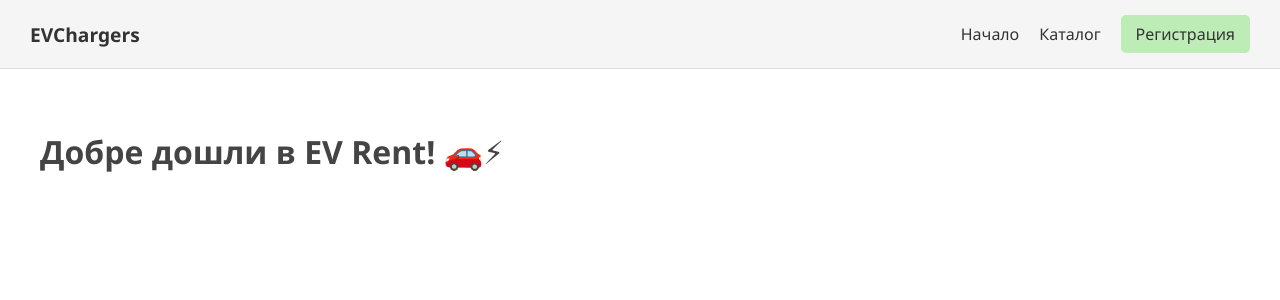
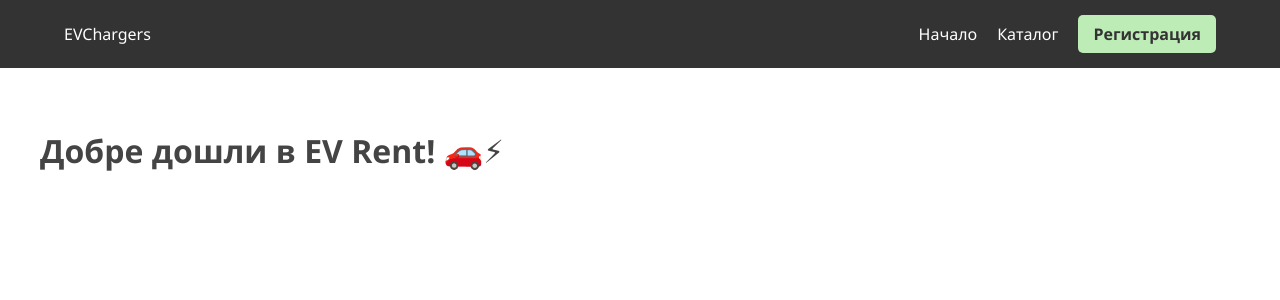
Before and after one commit to ToshkovToshko/Chargers-project, a React (Create React App) app: page / in a window 1280 px wide. Shown: the top 300 px of the page. Built offline with nearby package versions, Linux system fonts and the light colour scheme.

Commit message:
Added context and login/logout state commit

```diff
--- a/db.json
+++ b/db.json
@@ -5,6 +5,12 @@
       "password": "12345",
       "role": "renter",
       "id": 1
+    },
+    {
+      "email": "testAccount@test.bg",
+      "password": "12345",
+      "role": "provider",
+      "id": 2
     }
   ],
   "ads": []
--- a/src/App.js
+++ b/src/App.js
@@ -4,6 +4,7 @@ import { BrowserRouter as Router, Routes, Route } from 'react-router-dom';
 import Navbar from './components/Navbar';
 import './App.css';
 import Register from './pages/Register';
+import { AuthProvider } from './context/AuthContext';
 
 // Временни страници (placeholder), докато създадем истинските файлове
 const Home = () => <h1>Добре дошли в EV Rent! 🚗⚡</h1>;
@@ -12,6 +13,7 @@ const Catalog = () => <h1>Каталог със зарядни станции</h
 
 function App() {
   return (
+    <AuthProvider>
       <Router>
         <div className="App">
           <Navbar />
@@ -24,6 +26,7 @@ function App() {
           </main>
         </div>
       </Router>
+    </AuthProvider>
   );
 }
 
--- a/src/components/Navbar.css
+++ b/src/components/Navbar.css
@@ -2,42 +2,52 @@
   display: flex;
   justify-content: space-between;
   align-items: center;
-  padding: 15px 30px;
-  background-color: #f5f5f5; /* Сиво */
-  border-bottom: 1px solid #ddd;
-}
-
-.navbar-logo {
-  font-weight: bold;
-  font-size: 1.2rem;
-  color: #333;
+  padding: 15px 5%;
+  background-color: #333;
+  color: white;
 }
 
 .nav-links {
   display: flex;
+  align-items: center;
   gap: 20px;
-  align-items: center;
 }
 
-.nav-link {
+.nav-link, .register-btn {
+  color: white;
   text-decoration: none;
-  color: #333;
+  font-weight: 500;
+}
+
+
+.user-email {
+  font-size: 0.9rem;
+  color: #bdecb6;
+  font-style: italic;
+}
+
+
+.logout-btn {
+  background-color: #ff6b6b;
+  color: white;
+  border: none;
+  padding: 8px 15px;
+  border-radius: 5px;
+  cursor: pointer;
+  font-weight: bold;
   transition: 0.3s;
 }
 
-.nav-link:hover {
-  color: #555;
+.logout-btn:hover {
+  background-color: #ff5252;
+  transform: scale(1.05);
 }
 
+
 .register-btn {
-  text-decoration: none;
-  background-color: #bdecb6; /* Бледо зелено */
+  background-color: #bdecb6;
+  color: #333;
   padding: 8px 15px;
   border-radius: 5px;
-  color: #333;
-  font-weight: 500;
+  font-weight: bold;
 }
-
-.register-btn:hover {
-  background-color: #a8d5a1;
-}
--- a/src/components/Navbar.js
+++ b/src/components/Navbar.js
@@ -1,16 +1,29 @@
-import React from "react";
-// сменяме станциите
-import { Link } from "react-router-dom";
+import React, {useContext} from "react";
+import { Link, useNavigate } from "react-router-dom";
+import { AuthContext } from "../context/AuthContext";
 import './Navbar.css';
 
 const Navbar = () => {
+  const { user, logout } = useContext(AuthContext);
+  const navigate = useNavigate();
+
+  // Препраща към начална страница
+  const handleLogout = () => {
+    logout();
+    navigate('/');
+  };
+
   return (
     <nav className="navbar">
-      <div className="navbar-logo">EVChargers</div>
+      <div className="logo">EVChargers</div>
       <div className="nav-links">
         <Link to="/" className="nav-link">Начало</Link>
         <Link to="/catalog" className="nav-link">Каталог</Link>
-        <Link to="/register" className="register-btn">Регистрация</Link>
+        {user ? (
+          <button onClick={handleLogout} className="logout-btn">Изход</button>
+        ) : (
+          <Link to= "/Register" className="register-btn">Регистрация</Link>
+        )}
       </div>
     </nav>
   );
--- /dev/null
+++ b/src/context/AuthContext.js
@@ -0,0 +1,30 @@
+import React, {createContext, useState, useEffect} from "react";
+
+export const AuthContext = createContext();
+
+export const AuthProvider = ({children}) => {
+    const [user, setUser] = useState(null);
+
+    useEffect(() =>{
+        const savedUser = localStorage.getItem('user');
+        if(savedUser){
+            setUser(JSON.parse(savedUser));
+        }
+    }, []);
+
+    const login = (userData) => {
+        setUser(userData);
+        localStorage.setItem('user', JSON.stringify(userData));
+    };
+
+    const logout = () => {
+        setUser(null);
+        localStorage.removeItem('user');
+    };
+
+    return (
+        <AuthContext.Provider value={{user, login, logout}}>
+            {children}
+        </AuthContext.Provider>
+    );
+};
--- a/src/pages/Register.js
+++ b/src/pages/Register.js
@@ -1,6 +1,7 @@
-import React, {useState} from "react";
+import React, {useState, useContext} from "react";
 import axios from "axios";
 import { useNavigate } from "react-router-dom";
+import { AuthContext } from '../context/AuthContext';
 import './Register.css'
 
 const Register = () => {
@@ -9,12 +10,18 @@ const Register = () => {
     const [role, setRole] = useState('renter');
     const navigate = useNavigate();
 
+    // взимам логин от контекст
+    const { login } = useContext(AuthContext);
+
     const handleRegister = async (e) => {
         e.preventDefault();
         const newUser = {email, password, role};
 
         try{
             await axios.post('http://localhost:5000/users', newUser);
+
+            login(newUser);
+
             alert("Регистрацията е успешна!");
 
             if (role === 'provider'){
```
Lines whose indentation alone changed are shown as unchanged.
